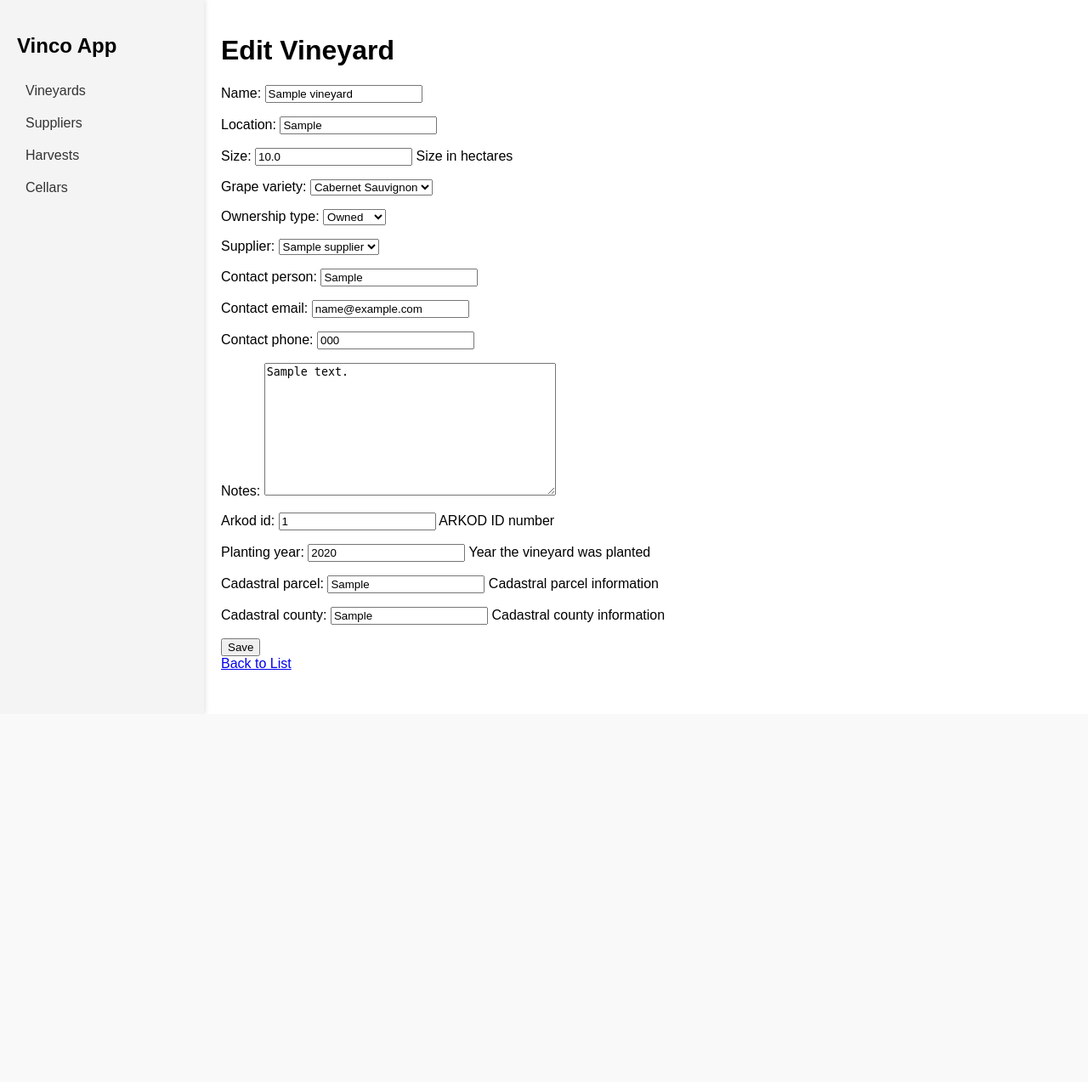
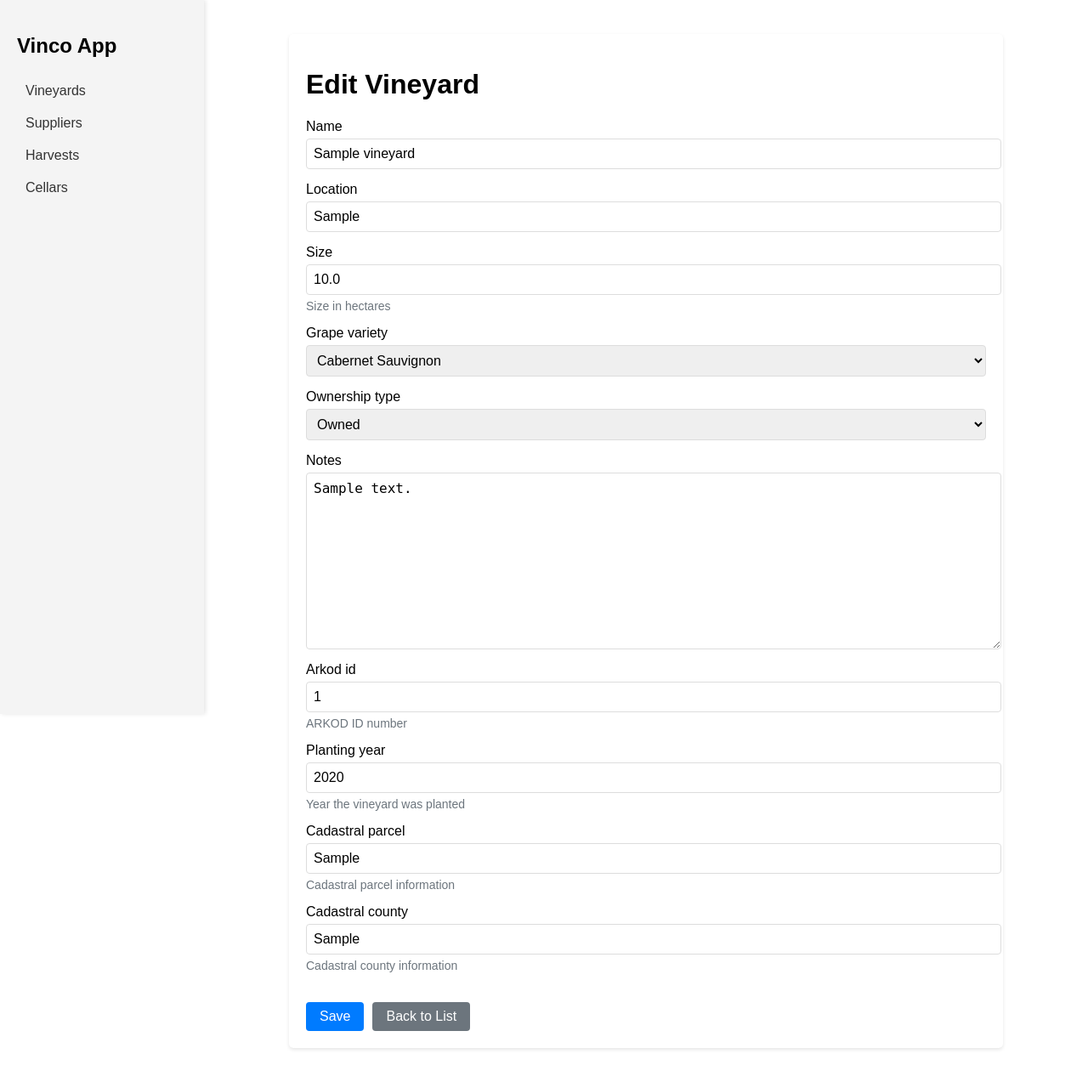
Before and after one commit to stpbmb/vinco, a Django app: page /vineyards/edit/1/ in a window 1280 px wide. Shown: the whole page at 85% size. Before the commit the page ends 788 px from the top, so only its background shows below. Run offline with Django 5.2, Linux system fonts and the light colour scheme; tables that the repository leaves empty hold one stand-in row (values such as "Sample post").

Commit message:
update add vineyard form, update cline_docs

```diff
--- a/vineyards/forms.py
+++ b/vineyards/forms.py
@@ -5,8 +5,30 @@ class VineyardForm(forms.ModelForm):
     class Meta:
         model = Vineyard
         fields = ['name', 'location', 'size', 'grape_variety', 'ownership_type', 'supplier',
-                 'contact_person', 'contact_email', 'contact_phone', 'notes', 'arkod_id',
-                 'planting_year', 'cadastral_parcel', 'cadastral_county']
+                 'notes', 'arkod_id', 'planting_year', 'cadastral_parcel', 'cadastral_county']
+        widgets = {
+            'supplier': forms.Select(attrs={'class': 'supplier-field', 'style': 'display: none;'}),
+        }
+
+    def __init__(self, *args, **kwargs):
+        super().__init__(*args, **kwargs)
+        self.fields['supplier'].required = False
+
+        # If instance exists and ownership is not 'supplied', hide supplier field
+        if self.instance.pk and self.instance.ownership_type != 'supplied':
+            self.fields['supplier'].widget = forms.HiddenInput()
+
+    def clean(self):
+        cleaned_data = super().clean()
+        ownership_type = cleaned_data.get('ownership_type')
+        supplier = cleaned_data.get('supplier')
+
+        if ownership_type == 'supplied' and not supplier:
+            self.add_error('supplier', 'Supplier is required for supplied vineyards.')
+        elif ownership_type == 'owned' and supplier:
+            cleaned_data['supplier'] = None
+
+        return cleaned_data
 
 class SupplierForm(forms.ModelForm):
     class Meta:
--- a/vineyards/models.py
+++ b/vineyards/models.py
@@ -63,9 +63,6 @@ class Vineyard(models.Model):
     grape_variety = models.CharField(max_length=255, choices=GRAPE_VARIETY_CHOICES)
     ownership_type = models.CharField(max_length=50, choices=OWNERSHIP_CHOICES)
     supplier = models.ForeignKey(Supplier, on_delete=models.SET_NULL, blank=True, null=True, related_name='vineyards')
-    contact_person = models.CharField(max_length=255, blank=True, null=True)
-    contact_email = models.EmailField(blank=True, null=True)
-    contact_phone = models.CharField(max_length=20, blank=True, null=True)
     notes = models.TextField(blank=True, null=True)
     company = models.ForeignKey(Company, on_delete=models.CASCADE, related_name='vineyards')
     created_by = models.ForeignKey(User, on_delete=models.CASCADE)
@@ -80,9 +77,6 @@ class Vineyard(models.Model):
 
     def __str__(self):
         return self.name
-
-
-from django.core.exceptions import ValidationError
 
 class Harvest(models.Model):
     vineyard = models.ForeignKey(Vineyard, on_delete=models.CASCADE, related_name='harvests')
--- a/vineyards/templates/vineyards/edit_vineyard.html
+++ b/vineyards/templates/vineyards/edit_vineyard.html
@@ -1,11 +1,117 @@
 {% extends 'base.html' %}
 
 {% block content %}
-<h1>Edit Vineyard</h1>
-<form method="post">
-    {% csrf_token %}
-    {{ form.as_p }}
-    <button type="submit">Save</button>
-</form>
-<a href="{% url 'list_vineyards' %}">Back to List</a>
+<div class="form-container">
+    <h1>Edit Vineyard</h1>
+    <form method="post" class="vineyard-form">
+        {% csrf_token %}
+        {% for field in form %}
+            <div class="form-group {% if field.name == 'supplier' %}supplier-group{% endif %}">
+                <label for="{{ field.id_for_label }}">{{ field.label }}</label>
+                {{ field }}
+                {% if field.errors %}
+                    <div class="field-errors">
+                        {% for error in field.errors %}
+                            <span class="error">{{ error }}</span>
+                        {% endfor %}
+                    </div>
+                {% endif %}
+                {% if field.help_text %}
+                    <small class="help-text">{{ field.help_text }}</small>
+                {% endif %}
+            </div>
+        {% endfor %}
+        <div class="form-actions">
+            <button type="submit" class="btn btn-primary">Save</button>
+            <a href="{% url 'list_vineyards' %}" class="btn btn-secondary">Back to List</a>
+        </div>
+    </form>
+</div>
+
+<style>
+    .form-container {
+        max-width: 800px;
+        margin: 20px auto;
+        padding: 20px;
+        background-color: #fff;
+        border-radius: 5px;
+        box-shadow: 0 2px 4px rgba(0,0,0,0.1);
+    }
+    .vineyard-form {
+        display: grid;
+        gap: 15px;
+    }
+    .form-group {
+        display: grid;
+        gap: 5px;
+    }
+    .form-group label {
+        font-weight: 500;
+    }
+    .form-group input,
+    .form-group select,
+    .form-group textarea {
+        padding: 8px;
+        border: 1px solid #ddd;
+        border-radius: 4px;
+        font-size: 16px;
+        width: 100%;
+    }
+    .field-errors {
+        color: #dc3545;
+        font-size: 14px;
+    }
+    .help-text {
+        color: #6c757d;
+        font-size: 14px;
+    }
+    .form-actions {
+        display: flex;
+        gap: 10px;
+        margin-top: 20px;
+    }
+    .btn {
+        padding: 8px 16px;
+        border: none;
+        border-radius: 4px;
+        cursor: pointer;
+        font-size: 16px;
+        text-decoration: none;
+        color: white;
+    }
+    .btn-primary {
+        background-color: #007bff;
+    }
+    .btn-secondary {
+        background-color: #6c757d;
+    }
+    .supplier-group {
+        display: none;
+    }
+</style>
+
+<script>
+document.addEventListener('DOMContentLoaded', function() {
+    const ownershipSelect = document.querySelector('select[name="ownership_type"]');
+    const supplierGroup = document.querySelector('.supplier-group');
+    const supplierSelect = document.querySelector('select[name="supplier"]');
+
+    function updateSupplierVisibility() {
+        if (ownershipSelect.value === 'supplied') {
+            supplierGroup.style.display = 'grid';
+            supplierSelect.required = true;
+        } else {
+            supplierGroup.style.display = 'none';
+            supplierSelect.required = false;
+            supplierSelect.value = '';
+        }
+    }
+
+    // Initial visibility
+    updateSupplierVisibility();
+
+    // Update visibility when ownership type changes
+    ownershipSelect.addEventListener('change', updateSupplierVisibility);
+});
+</script>
 {% endblock %}
```
Also changed, not shown: cline_docs/activeContext.md (+24 -19 lines), cline_docs/systemPatterns.md (+10 -0 lines), vineyards/templates/vineyards/add_vineyard.html (+113 -7 lines), vineyards/migrations/0007_remove_vineyard_contact_email_and_more.py (added), 1 other file.
